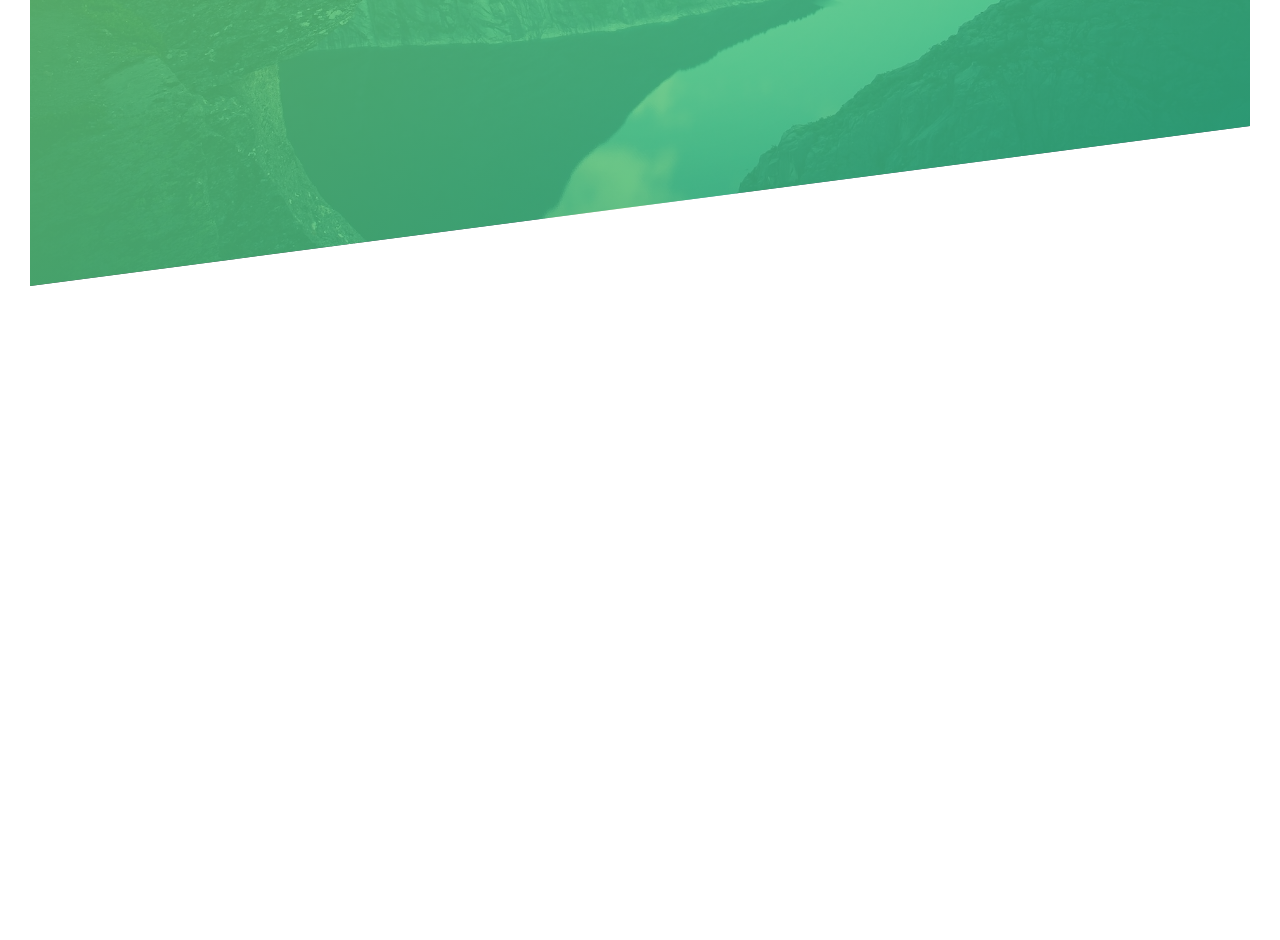
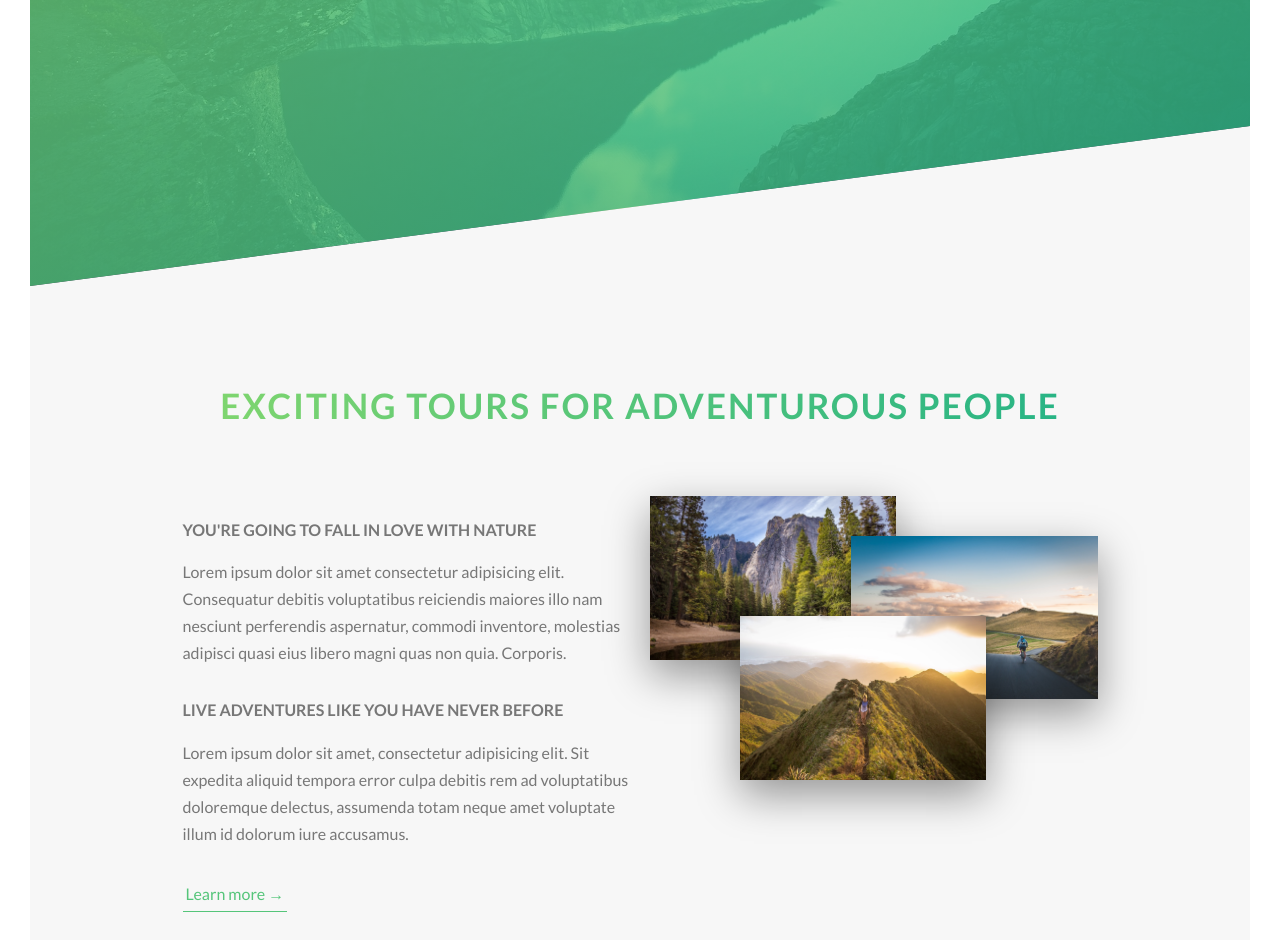
Before and after one commit to AndyRobinson23/natours-project, a website: page index.html in a window 1280 px wide. Shown: the part 504-1444 px from the top of the page. Before the commit the page ends 820 px from the top, so only its background shows below. Drawn offline with Linux system fonts and the light colour scheme.

Commit message:
added the about section

```diff
--- a/index.html
+++ b/index.html
@@ -29,5 +29,34 @@
                 <a href="#" class="btn btn--white">Discover our tours</a>
             </div>
         </header>
+
+        <main>
+            <section class="section-about">
+                <div class="u-center-text">
+                    <h2 class="heading-secondary u-margin-bottom-big">Exciting tours for adventurous people</h2>
+                </div>
+
+                <div class="u-width-75 u-div-center">
+                    <div class="grid-2-col">
+                        <div class="text-col">
+                            <h3 class="heading-tertiary u-margin-bottom-small">You're going to fall in love with nature</h3>
+                            <p class="paragraph">Lorem ipsum dolor sit amet consectetur adipisicing elit. Consequatur debitis voluptatibus reiciendis maiores illo nam nesciunt perferendis aspernatur, commodi inventore, molestias adipisci quasi eius libero magni quas non quia. Corporis.</p>
+
+                            <h3 class="heading-tertiary u-margin-bottom-small">Live adventures like you have never before</h3>
+                            <p class="paragraph">Lorem ipsum dolor sit amet, consectetur adipisicing elit. Sit expedita aliquid tempora error culpa debitis rem ad voluptatibus doloremque delectus, assumenda totam neque amet voluptate illum id dolorum iure accusamus.</p>
+
+                            <a href="#" class="btn-text">Learn more &rarr;</a>
+                        </div>
+                        <div class="image-col">
+                            <div class="composition">
+                                <img src="img/nat-1-large.jpg" alt="Photo 1" class="composition__photo composition__photo--p1" />
+                                <img src="img/nat-2-large.jpg" alt="Photo 2" class="composition__photo composition__photo--p2" />
+                                <img src="img/nat-3-large.jpg" alt="Photo 3" class="composition__photo composition__photo--p3" />
+                            </div>
+                        </div>
+                    </div>
+                </div>
+            </section>
+        </main>
     </body>
 </html>
--- a/sass/abstracts/_variables.scss
+++ b/sass/abstracts/_variables.scss
@@ -2,6 +2,11 @@ $color-primary: #55c57a;
 $color-primary-light: #7ed56f;
 $color-primary-dark: #28b485;
 
+$color-grey-light-1: #f7f7f7;
+
 $color-grey-dark: #777;
 $color-white: #fff;
 $color-black: #000;
+
+// FONT
+$default-font-size: 1.6rem;
--- a/sass/base/_typography.scss
+++ b/sass/base/_typography.scss
@@ -34,3 +34,34 @@ body {
         margin-left: -1.2rem;
     }
 }
+
+.heading-secondary {
+    font-size: 3.5rem;
+    text-transform: uppercase;
+    font-weight: 700;
+    display: inline-block;
+    transition: all 0.2s;
+    letter-spacing: .2rem;
+    background: linear-gradient(to right, $color-primary-light, $color-primary-dark);
+    -webkit-background-clip: text;
+    color: transparent;
+
+    &:hover {
+        transform: skewY(2deg) skewX(15deg) scale(1.1);
+        text-shadow: 0.5rem 1rem 2rem rgba($color-black, .2);
+    }
+}
+
+.heading-tertiary {
+    font-size: $default-font-size;
+    font-weight: 700;
+    text-transform: uppercase;
+}
+
+.paragraph {
+    font-size: $default-font-size;
+
+    &:not(:last-child) {
+        margin-bottom: 3rem;
+    }
+}
--- a/sass/base/_utilities.scss
+++ b/sass/base/_utilities.scss
@@ -0,0 +1,15 @@
+.u-center-text { text-align: center; }
+
+.u-margin-bottom-small { margin-bottom: 1.5rem; }
+.u-margin-bottom-medium { margin-bottom: 4rem; }
+.u-margin-bottom-big { margin-bottom: 8rem; }
+
+.u-width-75 { width: 75%; }
+
+.u-div-center { margin: 0 auto; }
+
+.grid-2-col {
+    display: grid;
+    grid-template-columns: 1fr 1fr;
+    gap: 2rem;
+}
--- a/sass/components/button.scss
+++ b/sass/components/buttons.scss
@@ -8,6 +8,7 @@
         display: inline-block;
         transition: all 0.2s;
         position: relative;
+        font-size: $default-font-size;
     }
 
     &:hover {
@@ -48,3 +49,28 @@
         transition: all 0.4s;
     }
 }
+
+.btn-text {
+    &:link,
+    &:visited {
+        font-size: $default-font-size;
+        color: $color-primary;
+        display: inline-block;
+        text-decoration: none;
+        border-bottom: 1px solid $color-primary;
+        padding: 3px;
+        transition: all 0.2s;
+    }
+
+    &:hover {
+        background-color: $color-primary;
+        color: $color-white;
+        box-shadow: 0 1rem 2rem rgba($color-black, .15);
+        transform: translateY(-2px);
+    }
+
+    &:active {
+        box-shadow: 0 .5rem 1rem rgba($color-black, .15);
+        transform: translateY(0);
+    }
+}
--- /dev/null
+++ b/sass/components/composition.scss
@@ -0,0 +1,38 @@
+.composition {
+    position: relative;
+
+    &__photo {
+        width: 55%;
+        box-shadow: 0 1.5rem 4rem rgba($color-black, .4);
+        position: absolute;
+        z-index: 10;
+        transition: all 0.2s;
+        outline-offset: 2rem;
+
+        &--p1 {
+            left: 0;
+            top: -2rem;
+        }
+
+        &--p2 {
+            right: 0;
+            top: 2rem;
+        }
+
+        &--p3 {
+            left: 20%;
+            top: 10rem;
+        }
+
+        &:hover {
+            outline: 1.5rem solid $color-primary;
+            transform: scale(1.05) translateY(-.5rem);
+            box-shadow: 0 2.5rem 4rem rgba($color-black, .5);
+            z-index: 20;
+        }
+    }
+
+    &:hover &__photo:not(:hover) {
+        transform: scale(.95);
+    }
+}
--- a/sass/main.scss
+++ b/sass/main.scss
@@ -7,7 +7,8 @@
 @import "base/typography";
 @import "base/utilities";
 
-@import "components/button";
+@import "components/buttons";
+@import "components/composition";
 
 @import "layout/header";
 
--- a/sass/pages/_home.scss
+++ b/sass/pages/_home.scss
@@ -0,0 +1,5 @@
+.section-about {
+    background-color: $color-grey-light-1;
+    padding: 25rem 0;
+    margin-top: -20vh;
+}
```
Also changed, not shown: css/style.css.
